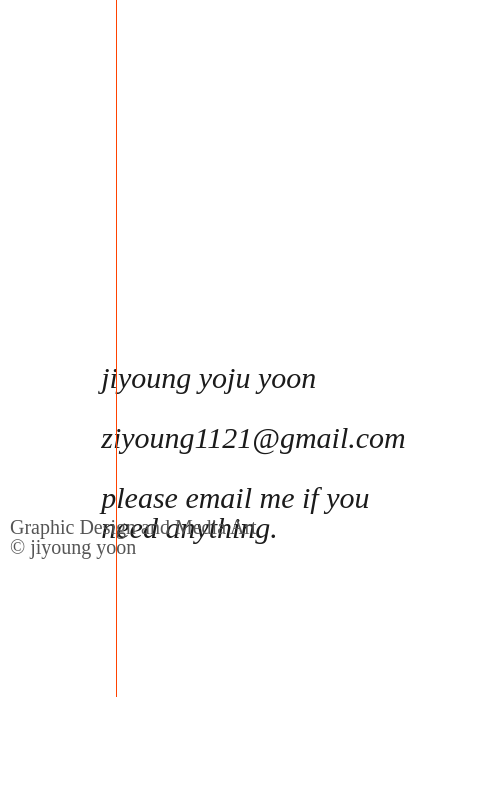
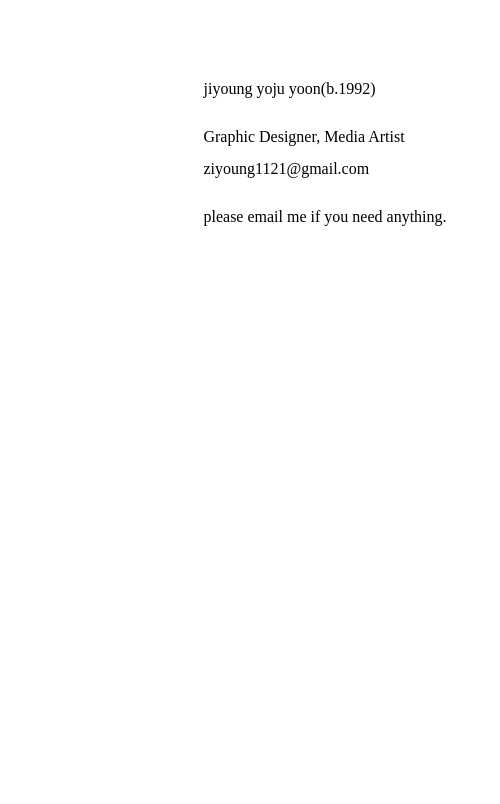
Before and after one commit to yojuyoon/portfolio_homepage, a plain HTML site: page info.html in a window 390 px wide. Shown: the part 217-1021 px from the top of the page, 500 px wide, since content can reach past the window. After the commit the page ends 844 px from the top, so only its background shows below. Drawn offline with Linux system fonts and the light colour scheme.

Commit message:
add animation
Day2

```diff
--- /dev/null
+++ b/css/info.css
@@ -0,0 +1,9 @@
+.info__contents-text {
+  width: 70%;
+  height: 600px;
+  margin-left: 30%;
+  display: flex;
+  align-items: center;
+  justify-content: center;
+  background-color: white;
+}
--- /dev/null
+++ b/css/mobile.css
@@ -0,0 +1,20 @@
+@media screen and (max-width: 600px) {
+  .nav__title {
+    font-size: 20px;
+  }
+  .nav__menu {
+    font-size: 20px;
+    margin-left: 20px;
+  }
+  .main__side {
+    display: none;
+  }
+  main {
+    width: 500px;
+    height: auto;
+    display: flex;
+    justify-content: center;
+    align-items: center;
+    flex-direction: column;
+  }
+}
--- a/css/style.css
+++ b/css/style.css
@@ -1,24 +1,26 @@
 @import "nav.css";
 @import "reset.css";
 @import "work.css";
+@import "info.css";
+@import "mobile.css";
 
-*{
+* {
   box-sizing: border-box;
   list-style: none;
 }
 
-a{
+a {
   color: rgb(27, 27, 27);
   text-decoration: none;
   cursor: pointer;
 }
 
-body{
-    font-family: 'night still comes';
+body {
+  font-family: "night still comes";
   display: flex;
 }
 
-.nav__top{
+.nav__top {
   width: 100%;
   height: 70px;
   padding: 10px;
@@ -27,49 +29,44 @@ body{
   align-items: center;
   font-size: 25px;
   font-style: italic;
-    border-bottom: #FF4200 1px solid;
+  border-bottom: #ff4200 1px solid;
   position: fixed;
   background-color: white;
   overflow: hidden;
   z-index: 2;
-    box-shadow: inset 0px 9px 18px -8px rgba(163,163,163,0.39);
-
+  box-shadow: inset 0px 9px 18px -8px rgba(163, 163, 163, 0.39);
 }
 
-.nav__top .nav__menu{
+.nav__top .nav__menu {
   width: 30%;
   display: flex;
   justify-content: space-between;
 }
 
-
-.main__container{
+.main__container {
   width: 100%;
   margin-top: 70px;
   position: relative;
 }
 
-.main__side{
+.main__side {
   width: 30%;
   height: 100%;
   float: left;
   position: absolute;
-    border-right: #FF4200 1px solid;
+  border-right: #ff4200 1px solid;
   font-size: 30px;
   font-style: italic;
-
-
 }
-.main__side{
+.main__side {
   padding: 10px;
   font-size: 30px;
   font-style: normal;
   color: rgb(85, 85, 85);
   position: fixed;
-
 }
 
-.nav__side-footer{
+.nav__side-footer {
   display: flex;
   justify-content: center;
   flex-direction: column;
@@ -77,23 +74,36 @@ body{
   bottom: 70px;
   color: rgb(85, 85, 85);
 }
-.nav__side-text span{
+.nav__side-text span {
   font-size: 20px;
 }
 
-.main__contents{
+.main__contents {
   width: 70%;
-    height: 1200px;
-    margin-left:30%;
+  height: 900px;
+  margin-left: 30%;
   display: flex;
   align-items: center;
   justify-content: center;
-    background-color:white;
+  background-color: white;
 }
 
-
-.main__contents .main__contents-text{
-    color : rgb(27, 27, 27);
+.main__contents .main__contents-text {
+  color: rgb(27, 27, 27);
   font-size: 30px;
   font-style: italic;
 }
+
+@keyframes fadeIn {
+  from {
+    opacity: 0;
+    transform: translateY(10px);
+  }
+  to {
+    opacity: 1;
+    transform: none;
+  }
+}
+main {
+  animation: fadeIn 0.8s ease-in-out;
+}
--- a/info.html
+++ b/info.html
@@ -20,11 +20,12 @@
             <li><a href="https://www.instagram.com/yojuyoon/">instagam.</a></li>
         </ul>
     </nav>
-    <main class="main__container">
+    <div class="main__container">
         <div class="main__side">
             <div class="nav__side-text">
                 <div class="js-clock">
                     <h3>0000.00.00.00:00:00</h3>
+                    <span>Seoul,KR</span>
                 </div>
                 <div class="nav__side-footer">
                     <span>Graphic Design and Media Art</span>
@@ -32,10 +33,11 @@
                 </div>
             </div>
         </div>
-        <div class="main__contents">
-            <div class="main__contents-text">
-                <p>jiyoung yoju yoon<br>
-                    <br>ziyoung1121@gmail.com<br>
+        <main class="info__contents">
+            <div class="info__contents-text">
+                <p>jiyoung yoju yoon(b.1992)<br><br>
+                    <br>Graphic Designer, Media Artist<br>
+                    <br>ziyoung1121@gmail.com<br><br>
                     <br>please email me if you need anything.
                 </p>
             </div>
```
Also changed, not shown: css/work.css (+8 -10 lines), index.html (+2 -2 lines), work.html (+3 -2 lines). Lines whose indentation alone changed are shown as unchanged.
